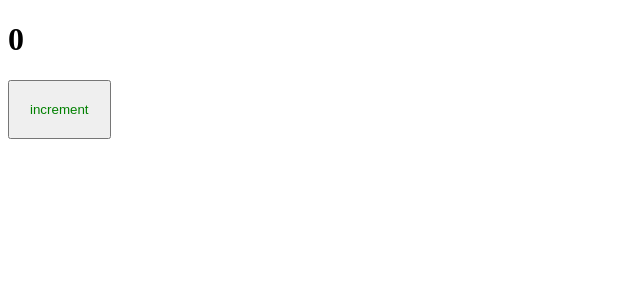
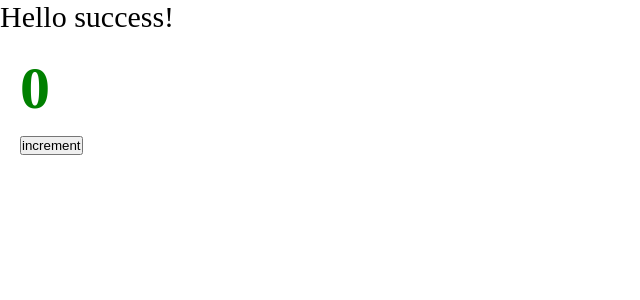
Before and after one commit to Elena-Sergienko/production-project-oct-23, a React app: page / in a window 1280 px wide. Shown: the top 300 px of the page, without its empty margins (0-640 px from the left). Built offline with nearby package versions, Linux system fonts and the light colour scheme.

Commit message:
add css modules

```diff
--- /dev/null
+++ b/src/App.tsx
@@ -0,0 +1,13 @@
+import { Counter } from "./components/Counter.module";
+import './index.scss'
+
+const App = () => {
+    return (
+        <div className="app">
+            Hello success!
+            <Counter/>
+        </div>
+    )
+}
+
+export default App;
--- a/src/components/Counter.scss
+++ b/src/components/Counter.module.scss
@@ -1,4 +1,4 @@
-button {
+.btn {
     padding: 20px;
     color: green;
 }
--- a/src/components/Counter.tsx
+++ b/src/components/Counter.module.tsx
@@ -1,5 +1,5 @@
 import {useState} from 'react'
-import './Counter.scss'
+import classes from './Counter.module.scss'
 
 // 5 3:46
 
@@ -11,7 +11,7 @@ export const Counter = () => {
     }
 
     return (
-        <div>
+        <div className={classes.btn}>
             <h1>{count}</h1>
             <button onClick={() => increment()}>increment</button>
 
--- /dev/null
+++ b/src/index.scss
@@ -0,0 +1,9 @@
+* {
+    margin: 0;
+    padding: 0;
+    box-sizing: border-box;
+}
+
+.app {
+    font-size: 30px;
+}
--- a/src/index.tsx
+++ b/src/index.tsx
@@ -1,9 +1,9 @@
 import {render} from "react-dom";
-import { Counter } from "./components/Counter";
+import App from "./App";
 
 render(
     <div>
-        <Counter/>
+        <App/>
     </div>,
     document.getElementById('root')
 )
```
Also changed, not shown: src/global.d.ts (added, +7 -0 lines), 1 other file (tests, documents, lock files or other folders).
